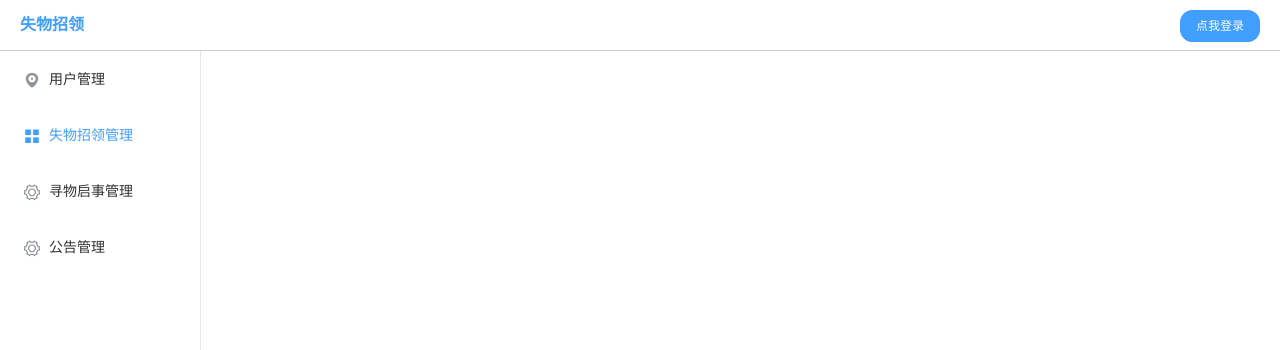
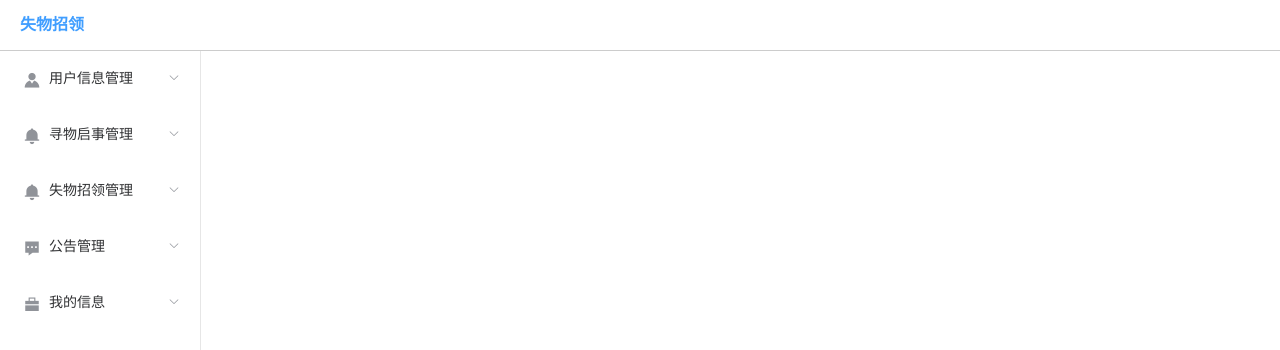
Before and after one commit to LJX-Git-rgb/lostandfound-system, a Vue app in the folder lostandfound-web/: page /admin in a window 1280 px wide. Shown: the top 350 px of the page. Built offline with nearby package versions, Linux system fonts and the light colour scheme; what vue-jsonp would draw is missing.

Commit message:
Changed the header and side of the adminSite page

```diff
--- a/lostandfound-web/src/components/AdminHeader.vue
+++ b/lostandfound-web/src/components/AdminHeader.vue
@@ -5,8 +5,7 @@
     <div id="space"></div>
 
     <div id="rightTop">
-
-      <el-dropdown @command="handleCommand" v-if="this.$store.state.isLogin">
+      <el-dropdown @command="handleCommand" v-if="this.$store.state.adminIsLogin">
         <span class="el-dropdown-link">
           我的信息
           <i class="el-icon-arrow-down el-icon--right"></i>
@@ -17,11 +16,6 @@
           <el-dropdown-item>退出账号</el-dropdown-item>
         </el-dropdown-menu>
       </el-dropdown>
-
-      <div id="unLogin" v-if="!this.$store.state.isLogin">
-        <el-button type="primary" @click="transLogin" size = "small">点我登录</el-button>
-      </div>
-
     </div>
 
   </div>
--- a/lostandfound-web/src/components/AdminSide.vue
+++ b/lostandfound-web/src/components/AdminSide.vue
@@ -1,40 +1,64 @@
 <template>
     <el-menu
-        default-active="2"
+        default-active="1"
         class="el-menu-vertical-demo"
         @open="handleOpen"
-        @close="handleClose">
+        @close="handleClose"
+        @select="handleSelect">
 
-        <el-menu-item index="1">
-                <i class="el-icon-location"></i>
-                <span>用户管理</span>
-        </el-menu-item>
+        <el-submenu index="userInfo">
+            <template slot="title"><i class="el-icon-s-custom"></i>用户信息管理</template>
+            <el-menu-item index="2-1">选项1</el-menu-item>
+            <el-menu-item index="2-2">选项2</el-menu-item>
+            <el-menu-item index="2-3">选项3</el-menu-item>
+            <el-submenu index="2-4">
+                <template slot="title">选项4</template>
+                <el-menu-item index="2-4-1">选项1</el-menu-item>
+                <el-menu-item index="2-4-2">选项2</el-menu-item>
+                <el-menu-item index="2-4-3">选项3</el-menu-item>
+            </el-submenu>
+        </el-submenu>
 
-        <el-menu-item index="2">
-            <i class="el-icon-menu"></i>
-            <span slot="title">失物招领管理</span>
-        </el-menu-item>
+       <el-submenu index="findGoods">
+            <template slot="title"><i class="el-icon-message-solid"></i>寻物启事管理</template>
+            <el-menu-item index="2-1">选项1</el-menu-item>
+            <el-menu-item index="2-2">选项2</el-menu-item>
+            <el-menu-item index="2-3">选项3</el-menu-item>
+        </el-submenu>
+        <el-submenu index="lostGoods">
+            <template slot="title"><i class="el-icon-message-solid"></i>失物招领管理</template>
+            <el-menu-item index="2-1">选项1</el-menu-item>
+            <el-menu-item index="2-2">选项2</el-menu-item>
+            <el-menu-item index="2-3">选项3</el-menu-item>
+        </el-submenu>
+        <el-submenu index="announcement">
+            <template slot="title"><i class="el-icon-s-comment"></i>公告管理</template>
+            <el-menu-item index="2-1">选项1</el-menu-item>
+            <el-menu-item index="2-2">选项2</el-menu-item>
+            <el-menu-item index="2-3">选项3</el-menu-item>
+        </el-submenu>
+        <el-submenu index="myInfo">
+            <template slot="title"><i class="el-icon-s-cooperation"></i>我的信息</template>
+            <el-menu-item index="2-1">选项1</el-menu-item>
+            <el-menu-item index="2-2">选项2</el-menu-item>
+            <el-menu-item index="2-3">选项3</el-menu-item>
+        </el-submenu>
 
-        <el-menu-item index="3">
-            <i class="el-icon-setting"></i>
-            <span slot="title">寻物启事管理</span>
-        </el-menu-item>
-
-        <el-menu-item index="3">
-            <i class="el-icon-setting"></i>
-            <span slot="title">公告管理</span>
-        </el-menu-item>
     </el-menu>
 </template>
 
 <script>
 export default {
     methods: {
-        handleOpen(key, keyPath) {
-            console.log(key, keyPath);
+        handleOpen(index, keyPath) {
+            console.log("open: ",index, keyPath);
         },
-        handleClose(key, keyPath) {
-            console.log(key, keyPath);
+        handleClose(index, keyPath) {
+            console.log("close: ",index, keyPath[keyPath.length-1]);
+        },
+        handleSelect(index, keyPath) {
+           //根据index进行路由跳转
+           router.push(index)
         }
     }
 }
```
